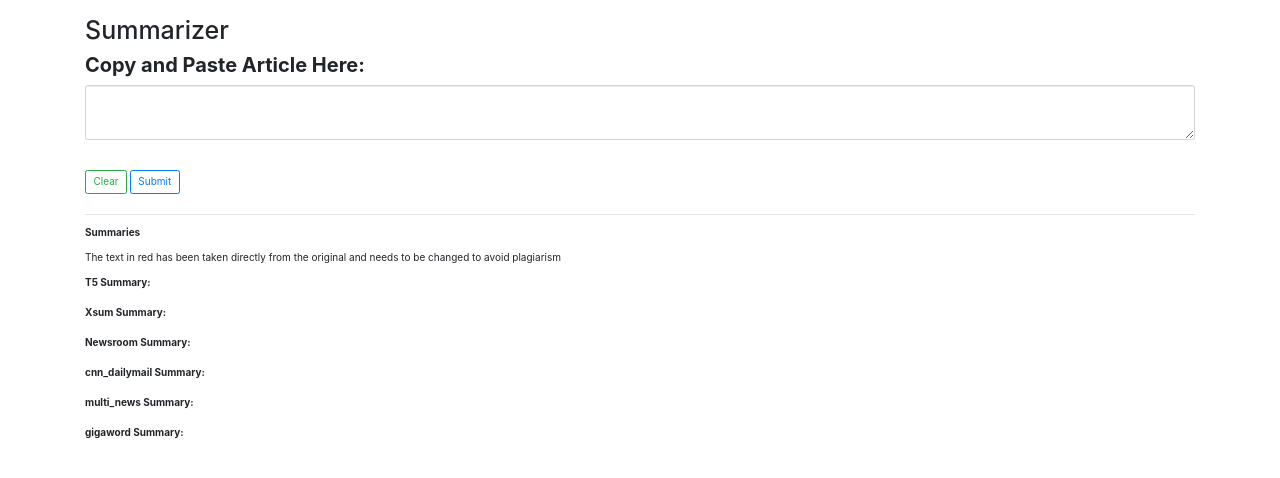
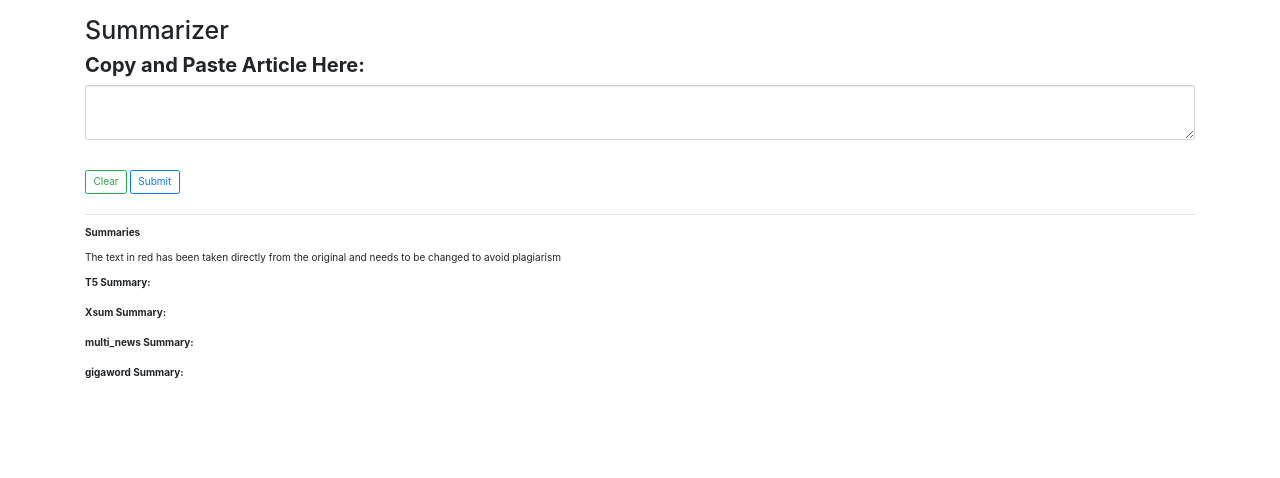
Before and after one commit to jweissenberger/newsletter, a Flask app: template flask-app/outpost/templates/summarize_result.html in a window 1280 px wide. Shown: the top 478 px of the page. Run offline with Flask 2, Linux system fonts and the light colour scheme; the template is opened without the code that fills it, so the values that code supplies are empty; some libraries are stand-ins or nearby versions.

Commit message:
remove bad models

```diff
--- a/flask-app/models_download.py
+++ b/flask-app/models_download.py
@@ -12,7 +12,7 @@ if __name__ == '__main__':
     model = T5ForConditionalGeneration.from_pretrained('t5-large')
 
     # pegasus download
-    models = ['google/pegasus-xsum', 'google/pegasus-newsroom']
+    models = ['google/pegasus-xsum', 'google/pegasus-multi_news']
     for model in models:
         tokenizer = PegasusTokenizer.from_pretrained(model)
         pegasus = PegasusForConditionalGeneration.from_pretrained(model)
--- a/flask-app/outpost/app.py
+++ b/flask-app/outpost/app.py
@@ -64,8 +64,7 @@ def summarize_result():
         large_summary = plagiarism_checker(new_text=summary, orig_text=clean)
 
         # pegasus models
-        models = ['google/pegasus-xsum', 'google/pegasus-newsroom', 'google/pegasus-cnn_dailymail',
-                  'google/pegasus-multi_news', 'google/pegasus-gigaword']
+        models = ['google/pegasus-xsum', 'google/pegasus-multi_news']
         pegasus_models = {}
         for model in models:
             model_name = model.split('-')[-1]
--- a/flask-app/outpost/templates/summarize_result.html
+++ b/flask-app/outpost/templates/summarize_result.html
@@ -39,10 +39,6 @@
     <p>{{large_summary | safe}}</p>
     <label>Xsum Summary:</label>
     <p>{{xsum | safe}}</p>
-    <label>Newsroom Summary:</label>
-    <p>{{newsroom | safe}}</p>
-    <label>cnn_dailymail Summary:</label>
-    <p>{{cnn_dailymail | safe}}</p>
     <label>multi_news Summary:</label>
     <p>{{multi_news | safe}}</p>
     <label>gigaword Summary:</label>
```
Also changed, not shown: flask-app/models_download2.py (deleted, +0 -8 lines), 1 other file.
